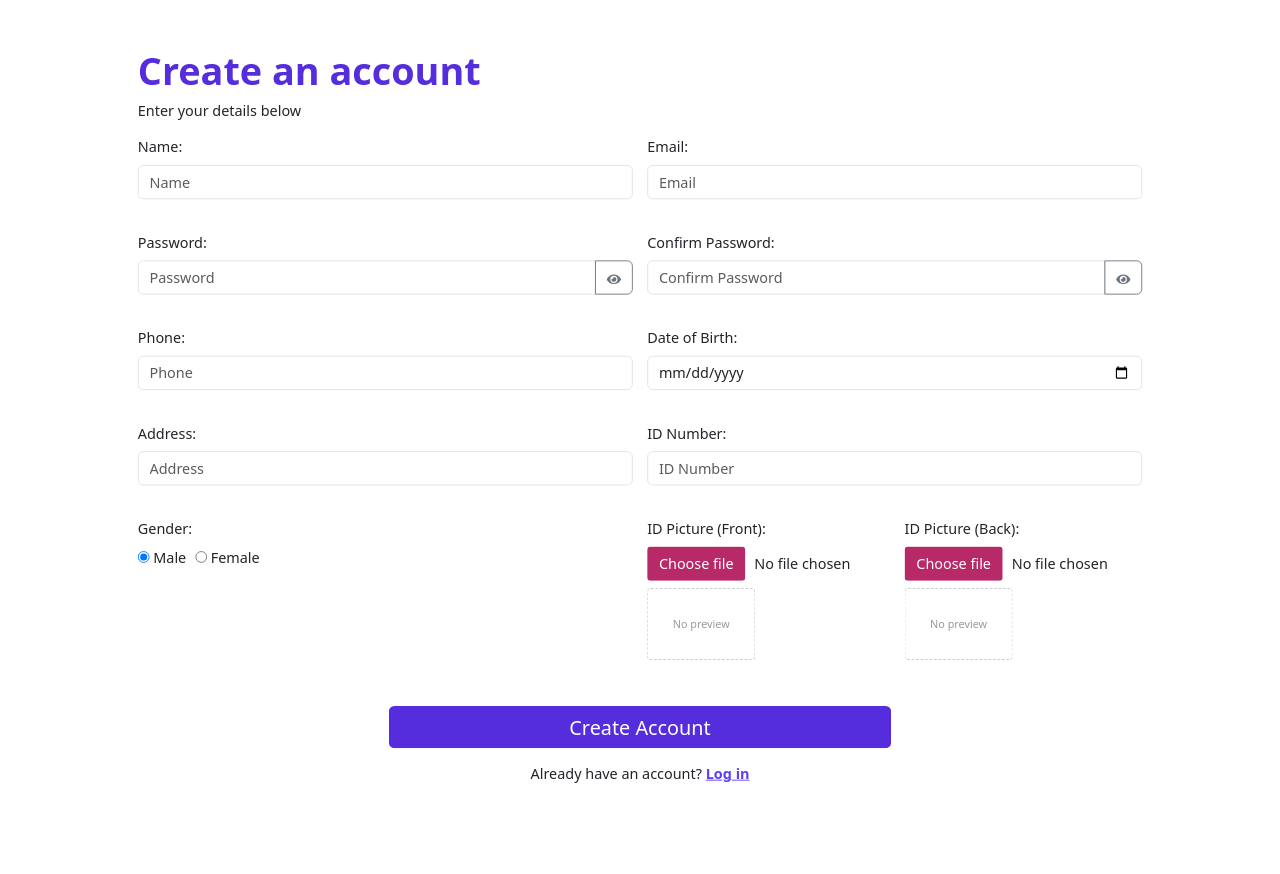
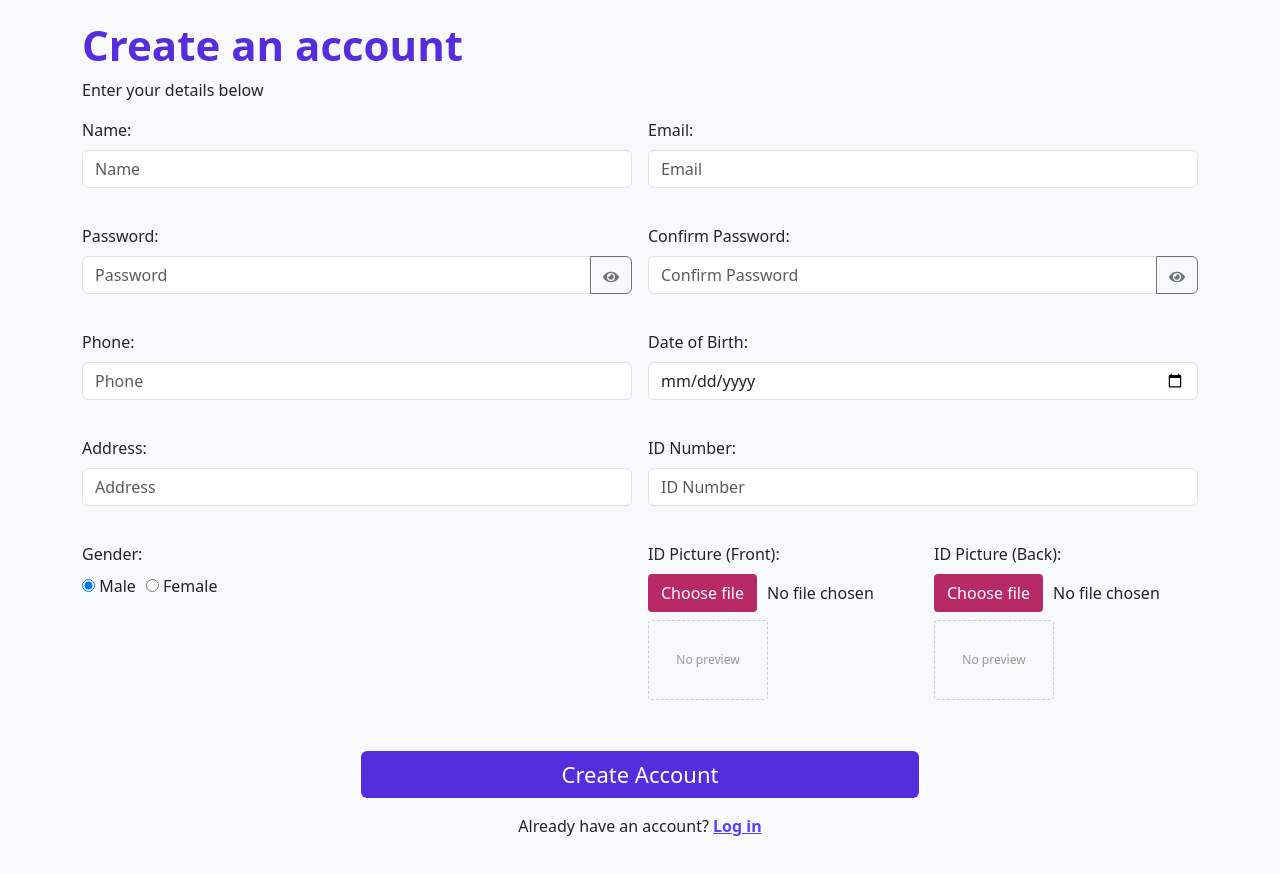
Before and after one commit to malikhussein/ITI-react-ejar-project, a React (Vite) app: page /register in a window 1280 px wide. Shown: the top 874 px of the page. Built offline with nearby package versions, Linux system fonts and the light colour scheme; no server answers.

Commit message:
Centring all the following pages(register,login,forgotpassword,and resetpassword) , and Added the logo navigation to home in Login

```diff
--- a/src/components/ForgotPassword/ForgotPassword.jsx
+++ b/src/components/ForgotPassword/ForgotPassword.jsx
@@ -59,9 +59,16 @@ export default function ForgotPassword() {
 
   return (
     <div
-      className="container mt-5"
-      style={{ maxWidth: '600px', margin: '0 auto', minHeight: '100vh' }}
-    >
+    style={{
+      minHeight: "100vh",
+      display: "flex",
+      alignItems: "center",
+      justifyContent: "center",
+      backgroundColor: "#f8f9fa", // optional light background
+      padding: "20px",
+    }}
+  >
+    <div className="container" style={{maxWidth: "900px", width: "100%" }}>
       <h2
         className="text-left"
         style={{ color: '#562DDD', fontSize: '30px', fontWeight: 700 }}
@@ -124,5 +131,6 @@ export default function ForgotPassword() {
         </div>
       </form>
     </div>
+    </div>
   );
 }
--- a/src/components/Login/Login.jsx
+++ b/src/components/Login/Login.jsx
@@ -7,6 +7,9 @@ import TextInput from "../../components/RegisterComponents/TextInput";
 import PasswordInput from "../../components/RegisterComponents/PasswordInput";
 import useAuthStore from "../../Store/Auth";
 import {jwtDecode} from "jwt-decode";
+import { Link } from "react-router-dom";
+import ejarLogo from '../../assets/logo.png';
+
 
 
 export default function Login() {
@@ -101,11 +104,25 @@ export default function Login() {
   });
 
   return (
-    // <div className="container mt-5" style={{ maxWidth: "600px", margin: "0 auto", transform: "scale(0.9)", transformOrigin: "top center"  ,minHeight: '100vh' }}>
-    <div className="container mt-5" style={{ maxWidth: "600px", margin: "0 auto", minHeight: '100vh' }}>
-      <h2 className="text-left" style={{ color: "#562DDD", fontSize: "34px", fontWeight: 700, marginBottom: "20px" }}>
-        Log in to Ejar
-      </h2>
+    <div
+  style={{
+    minHeight: "100vh",
+    display: "flex",
+    alignItems: "center",
+    justifyContent: "center",
+  }}
+>
+  <div className="container" style={{ maxWidth: "900px", width: "100%" }}>
+  <div className="text-center mb-3">
+  <Link to="/">
+    <img src={ejarLogo} alt="Ejar Logo" style={{ height: "80px", cursor: "pointer", marginBottom:"50px" }} />
+  </Link>
+</div>
+
+<h2 className="text-left" style={{ color: "#562DDD", fontSize: "34px", fontWeight: 700, marginBottom: "20px" }}>
+  Log in to Ejar
+</h2>
+
 
       {apiError && <div className="alert alert-danger text-center">{apiError}</div>}
 
@@ -172,5 +189,6 @@ export default function Login() {
         </div>
       </form>
     </div>
+    </div>
   );
 }
--- a/src/components/Register/Register.jsx
+++ b/src/components/Register/Register.jsx
@@ -122,12 +122,27 @@ export default function Register() {
   });
 
   return (
-    <div className="container mt-5"
-    style={{ margin: "0 auto", transform: "scale(0.9)", transformOrigin: "top center",  minHeight: '100vh' }}
+    <div
+    style={{
+      minHeight: "100vh",
+      display: "flex",
+      alignItems: "center",
+      justifyContent: "center",
+      backgroundColor: "#f8f9fa", // optional: light gray bg
+      padding: "20px",
+    }}
+  >
+    <div
+      className="container"
+      style={{ width: "100%" }}
     >
       <h2
         className="text-left"
-        style={{ color: "rgba(86, 45, 221, 1)", fontSize: "42px", fontWeight: "bold" }}
+        style={{
+          color: "#562DDD",
+          fontSize: "42px",
+          fontWeight: "bold",
+        }}
       >
         Create an account
       </h2>
@@ -220,5 +235,6 @@ export default function Register() {
         </div>
       </form>
     </div>
+    </div>
   );
 }
--- a/src/components/ResetPassword/ResetPassword.jsx
+++ b/src/components/ResetPassword/ResetPassword.jsx
@@ -56,7 +56,18 @@ export default function ResetPassword() {
   });
 
   return (
-    <div className="container mt-5" style={{ maxWidth: "600px", margin: "0 auto",  minHeight: '100vh' }}>
+    <div
+    style={{
+      minHeight: "100vh",
+      display: "flex",
+      alignItems: "center",
+      justifyContent: "center",
+      backgroundColor: "#f8f9fa", // optional light background
+      padding: "20px",
+    }}
+  >
+    <div className="container" style={{ maxWidth: "900px", width: "100%" }}>
+
       <h2 className="text-center" style={{ color: "#562DDD", fontWeight: "700" }}>Reset Your Password</h2>
       <p className="text-center">Enter your new password below.</p>
 
@@ -100,5 +111,6 @@ export default function ResetPassword() {
         </div>
       </form>
     </div>
+    </div>
   );
 }
```
